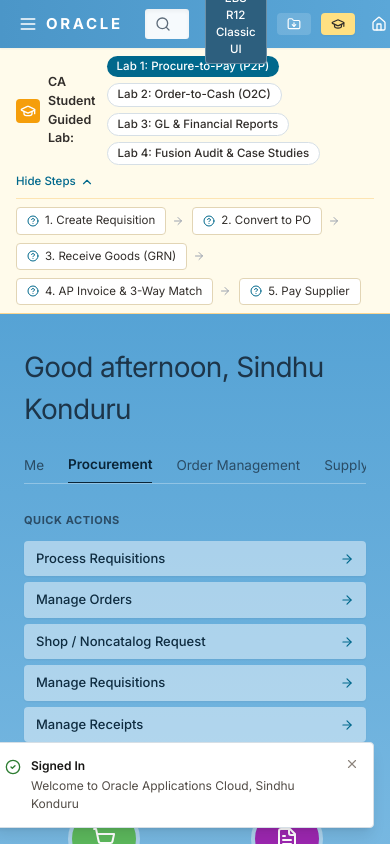
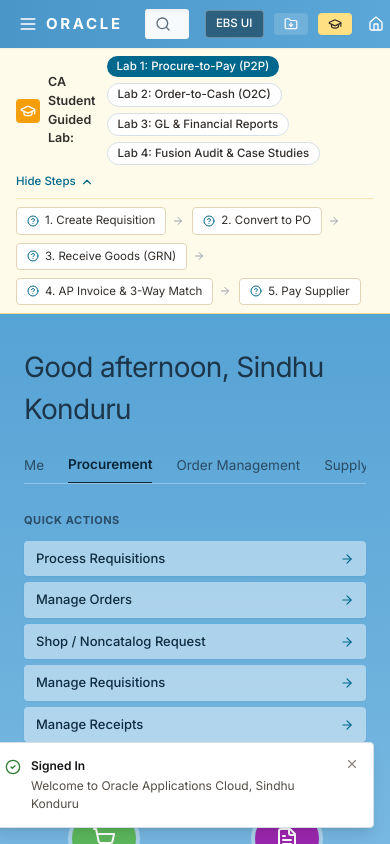
Before and after one commit to CA-Darshak-M-Thakkar/oracle-fusion-ca-lab, a React (Vite) app: page / in a window 390 px wide. Both pictures are taken after a click on the button "Sign In". Shown: the top 844 px of the page. Built offline with nearby package versions, Linux system fonts and the light colour scheme.

Commit message:
Polish responsive EBS UI header button

```diff
--- a/src/components/TopHeader.tsx
+++ b/src/components/TopHeader.tsx
@@ -183,9 +183,10 @@ export const TopHeader: React.FC<TopHeaderProps> = ({ onOpenNavigator, onSwitchT
           <button
             onClick={onSwitchToEBS}
             title="Switch to Classic Oracle EBS R12 Forms UI (from P2P PDF)"
-            className="px-2.5 py-1 rounded text-[11.5px] font-medium flex items-center gap-1 bg-[#2D5F7E] border border-white/30 text-white hover:bg-[#1E445C] transition-colors mr-1"
+            className="px-2.5 py-1 rounded text-[11.5px] font-medium flex items-center gap-1 bg-[#2D5F7E] border border-white/30 text-white hover:bg-[#1E445C] transition-colors mr-1 whitespace-nowrap shrink-0"
           >
-            <span>EBS R12 Classic UI</span>
+            <span className="hidden md:inline">EBS R12 Classic UI</span>
+            <span className="md:hidden">EBS UI</span>
           </button>
         )}
         <button
```
